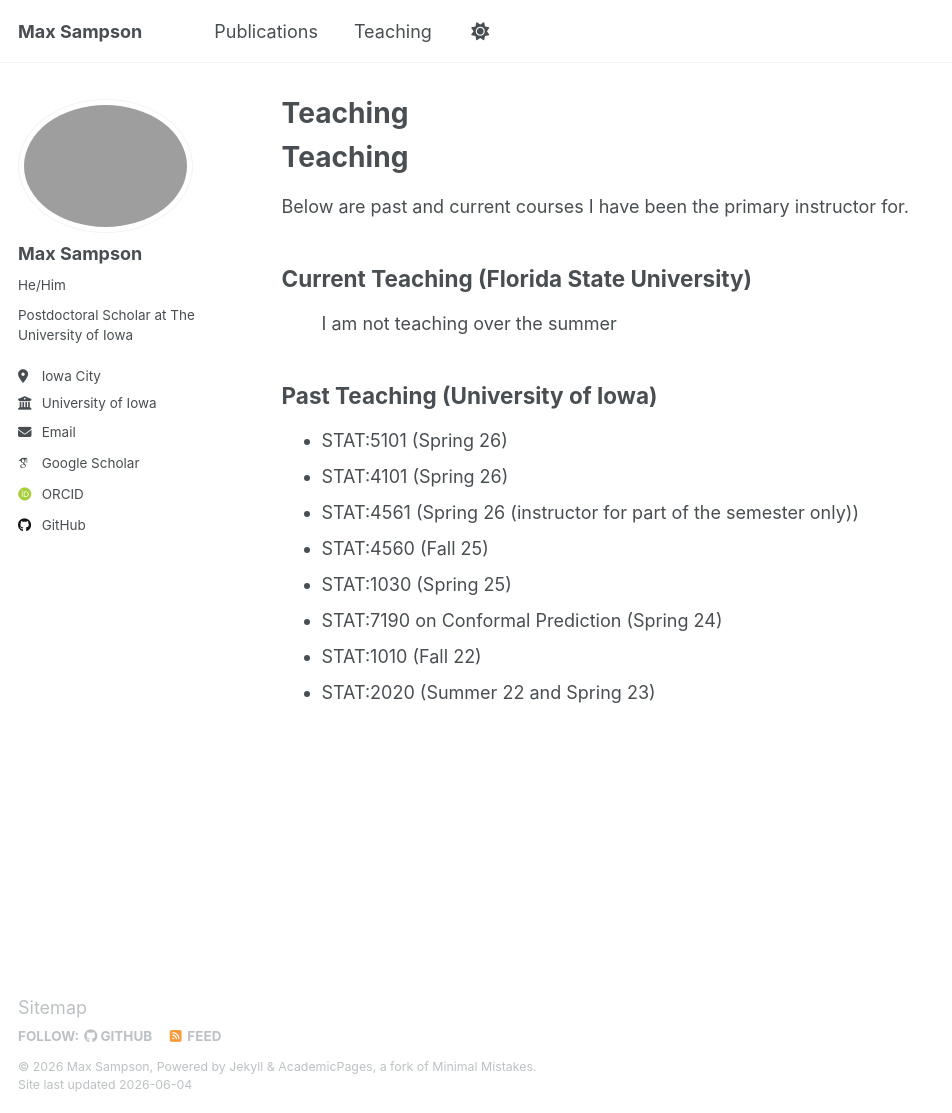
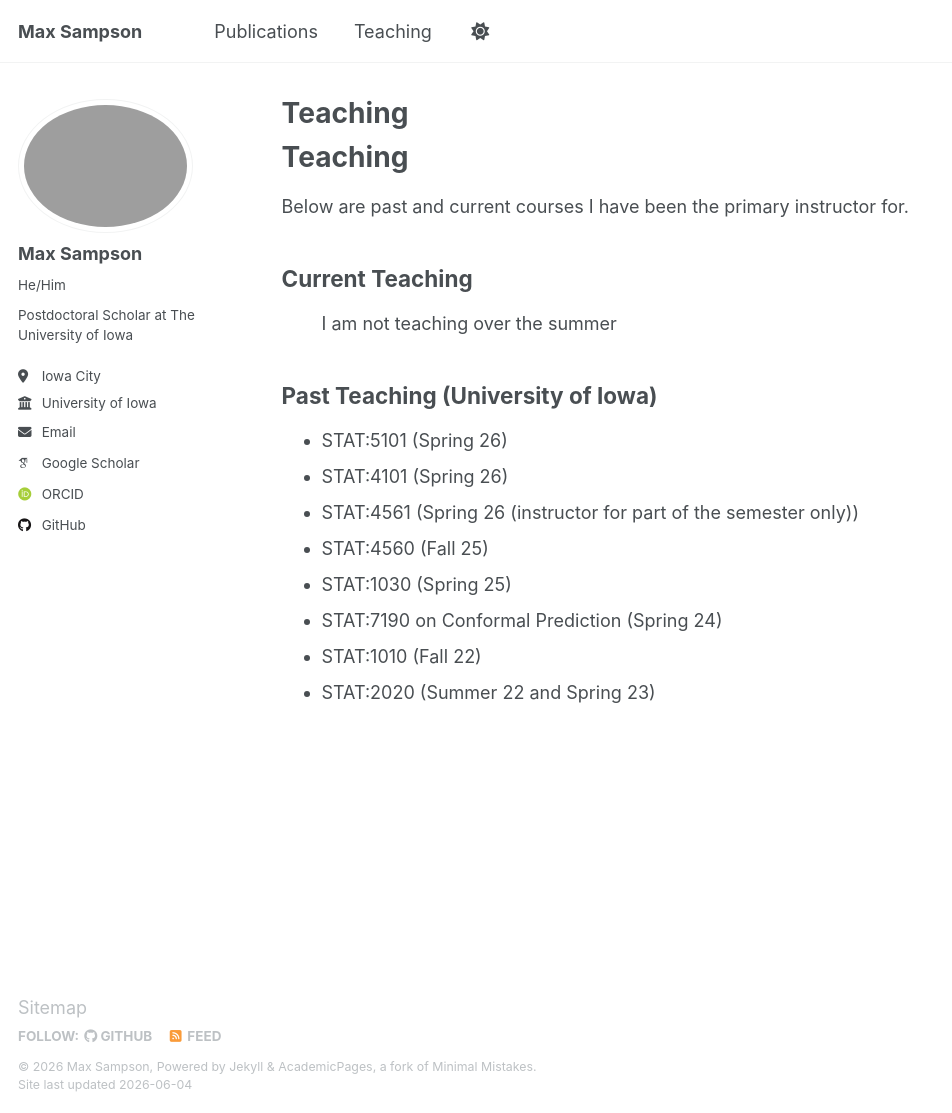
Before and after one commit to maxsampson/maxsampson.github.io, a Jekyll site: the page built from _pages/teaching.html, in a window 1280 px wide and 1113 px high. Shown: the whole window, without its empty margins (0-952 px from the left). Built offline with Jekyll 4.4.1, drawn with Linux system fonts in a browser that asks for light colours; some web fonts are replaced.

Commit message:
Update teaching.html

```diff
--- a/_pages/teaching.html
+++ b/_pages/teaching.html
@@ -9,7 +9,7 @@ author_profile: true
 
 <h1 id="teaching">Teaching</h1>
 <p>Below are past and current courses I have been the primary instructor for.</p>
-<h2 id="current-teaching">Current Teaching (Florida State University)</h2>
+<h2 id="current-teaching">Current Teaching </h2>
 <ul>
   I am not teaching over the summer
 </ul>
```
